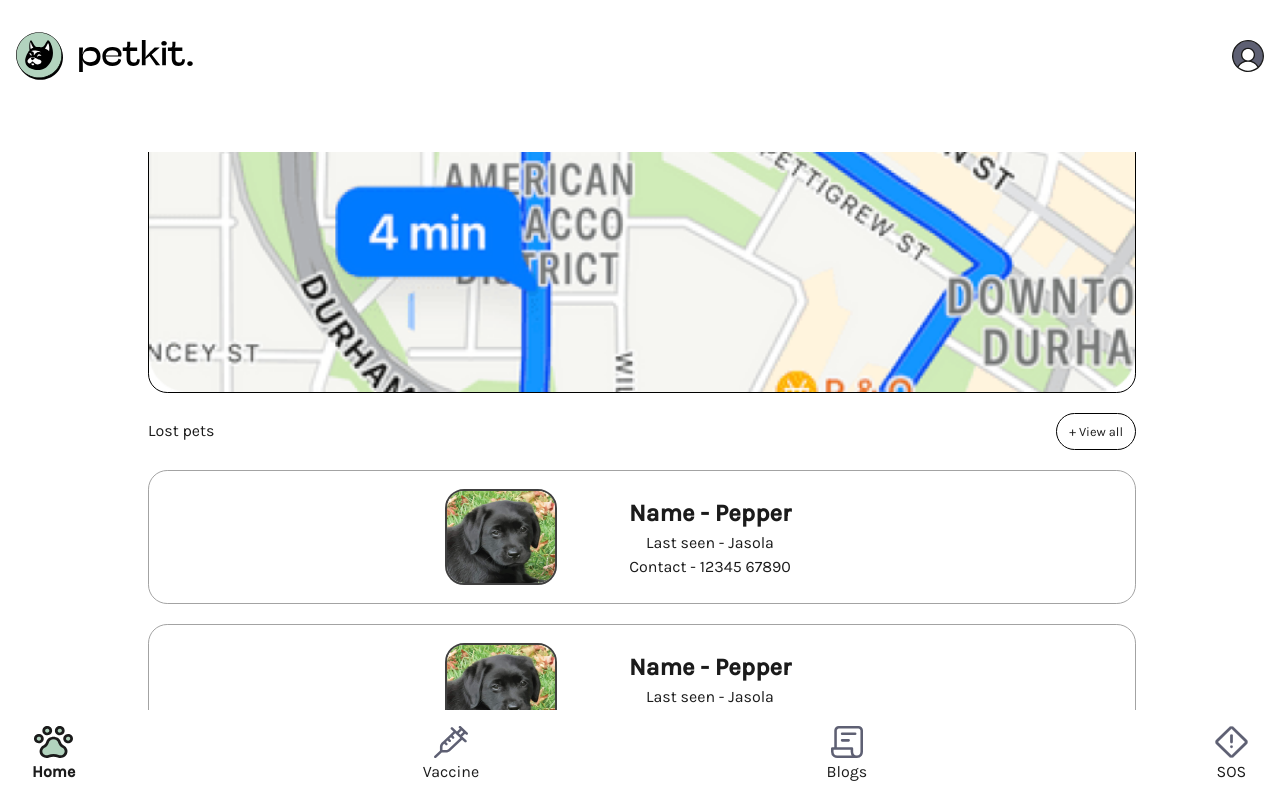
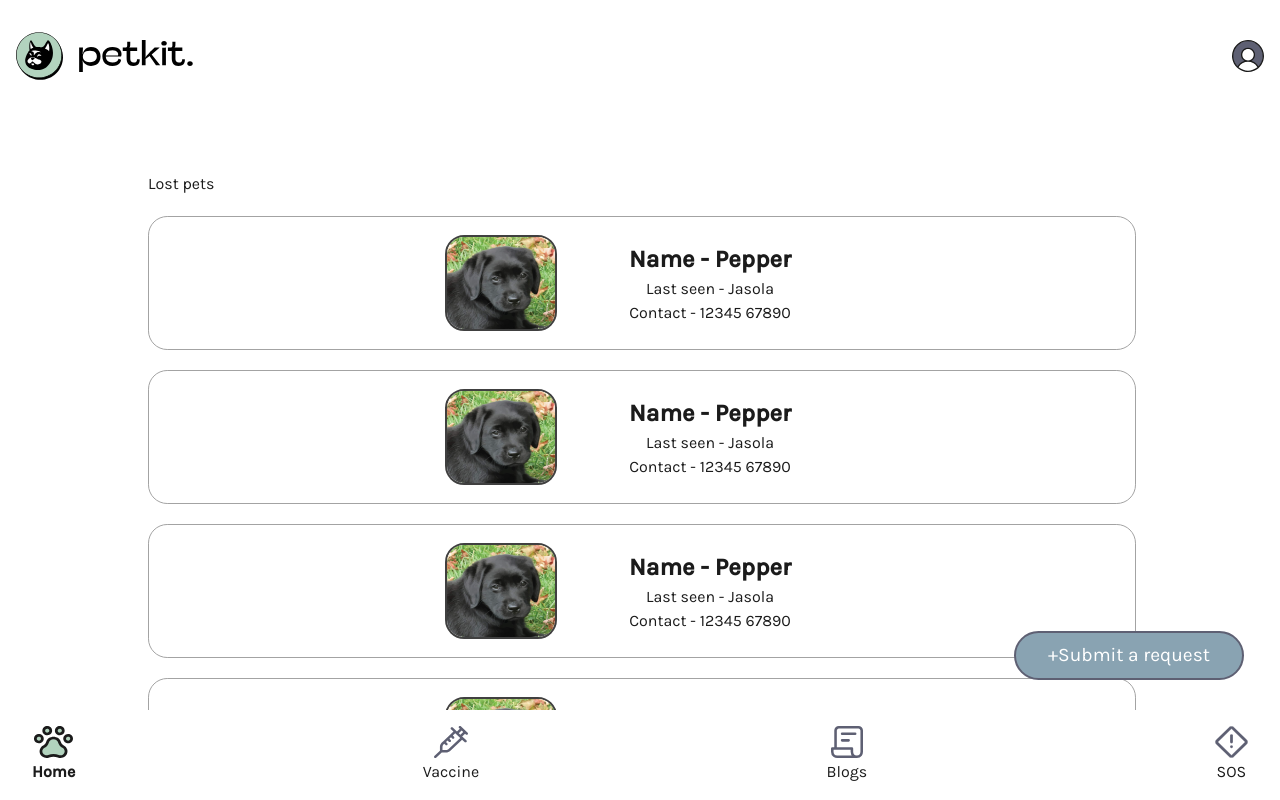
Before and after one commit to Ambujbhaskar/PetCareApp, a SvelteKit app in the folder frontend/: page /sos in a window 1280 px wide. Both pictures are taken after a click on the element "+ View all". Built offline with nearby package versions, Linux system fonts and the light colour scheme.

Commit message:
Update in SOS page

```diff
--- a/frontend/src/routes/Navbar.svelte
+++ b/frontend/src/routes/Navbar.svelte
@@ -1,16 +1,15 @@
 <script>
   let activeButton = "home";
   let state = {
-		"home" : "active",
-		"vaccine" : "idle",
-		"blogs" : "idle",
-		"sos" : "idle",
+    home: "active",
+    vaccine: "idle",
+    blogs: "idle",
+    sos: "idle",
   };
   $: page = state; //state mein se active page nikaal
 
   function changeState(button) {
-		if (button === activeButton)
-			return;
+    if (button === activeButton) return;
     state[button] = "active";
     state[activeButton] = "idle";
     activeButton = button;
@@ -19,41 +18,52 @@
 
 <nav class="navbar">
   <a class={state["home"] + "-navbar-button"} href="/">
+    <!-- svelte-ignore a11y-click-events-have-key-events -->
     <img
       src={"home-" + state["home"] + ".svg"}
       alt="home button"
-				on:click={() => {changeState("home")}}
-			>
+      on:click={() => {
+        changeState("home");
+      }}
+    />
     Home
   </a>
   <a class={state["vaccine"] + "-navbar-button"} href="/vaccine">
+    <!-- svelte-ignore a11y-click-events-have-key-events -->
     <img
       src={"vaccine-" + state["vaccine"] + ".svg"}
       alt="vaccine button"
-			on:click={() => {changeState("vaccine")}}
-		>
+      on:click={() => {
+        changeState("vaccine");
+      }}
+    />
     Vaccine
   </a>
   <a class={state["blogs"] + "-navbar-button"} href="/blogs">
+    <!-- svelte-ignore a11y-click-events-have-key-events -->
     <img
       src={"blogs-" + state["blogs"] + ".svg"}
       alt="blogs button"
-			on:click={() => {changeState("blogs")}}
-		>
+      on:click={() => {
+        changeState("blogs");
+      }}
+    />
     Blogs
   </a>
   <a class={state["sos"] + "-navbar-button"} href="/sos">
+    <!-- svelte-ignore a11y-click-events-have-key-events -->
     <img
       src={"sos-" + state["sos"] + ".svg"}
       alt="sos button"
-			on:click={() => {changeState("sos")}}
-		>
+      on:click={() => {
+        changeState("sos");
+      }}
+    />
     SOS
   </a>
 </nav>
 
 <style>
-
   .navbar {
     display: flex;
     justify-content: space-between;
@@ -72,7 +82,7 @@
     height: 2rem;
   }
 
-	.navbar .active-navbar-button{
+  .navbar .active-navbar-button {
     font-weight: bold;
   }
 </style>
--- a/frontend/src/routes/blogs/+page.svelte
+++ b/frontend/src/routes/blogs/+page.svelte
@@ -101,7 +101,7 @@
         </div>
       {:else}
         <div
-          class="flex items-center border-black border-2 w-[25rem] rounded-[20px]  h-[3rem] px-5
+          class="flex items-center border-black border-2 w-[25rem] rounded-[20px] h-[3rem] px-5
           transition duration-2000 ease-in-out"
         >
           <img src="./search_icon.svg" alt="Search" class="mr-4" />
@@ -113,7 +113,7 @@
         </div>
       {/if}
     </div>
-    <div class="flex justify-between items-center m-2 mt-6 mb-6 ">
+    <div class="flex justify-between items-center m-2 mt-6 mb-6">
       {#each tabs as tab, i}
         <!-- svelte-ignore a11y-click-events-have-key-events -->
         <div
--- a/frontend/src/routes/blogs/[slug]/+page.svelte
+++ b/frontend/src/routes/blogs/[slug]/+page.svelte
@@ -1,12 +1,18 @@
 <script>
   export let data;
+
+  $: title = data.title;
+  $: subHeading = data.subHeading;
+  $: image = data.image;
+  $: content = data.content;
+
   let bookMarked;
 </script>
 
 <section>
   <div>
     <div class="flex justify-between items-center">
-      <h1 class="text-[0.89rem] text-[#5E6073] mb-2 ml-1">{data.subHeading}</h1>
+      <h1 class="text-[0.89rem] text-[#5E6073] mb-2 ml-1">{subHeading}</h1>
       <!-- svelte-ignore a11y-click-events-have-key-events -->
       <img
         src={bookMarked ? "/bookmark-checked.svg" : "/bookmark-unchecked.svg"}
@@ -17,10 +23,10 @@
       />
     </div>
 
-    <img src={data.image} alt="Article Cover" />
+    <img src={image} alt="Article Cover" />
 
-    <h1 class="text-[1.3rem] mt-3 ml-1">{data.title}</h1>
-    <p class="mt-3 ml-1 whitespace-">{data.content}</p>
+    <h1 class="text-[1.3rem] mt-3 ml-1">{title}</h1>
+    <p class="mt-3 ml-1 whitespace-">{content}</p>
   </div>
 </section>
 
--- a/frontend/src/routes/sos/+page.svelte
+++ b/frontend/src/routes/sos/+page.svelte
@@ -1,26 +1,100 @@
-<section class="ml-1 flex flex-col ">
+<script>
+  import { setContext } from "svelte";
+
+  let viewAll = false;
+  import { v4 as uuidv4 } from "uuid";
+  let lostPets = [
+    {
+      id: uuidv4(),
+      name: "Pepper",
+      location: "Jasola",
+      contact: "12345 67890",
+      imgSrc: "/dog.png",
+    },
+    {
+      id: uuidv4(),
+      name: "Pepper",
+      location: "Jasola",
+      contact: "12345 67890",
+      imgSrc: "/dog.png",
+    },
+    {
+      id: uuidv4(),
+      name: "Pepper",
+      location: "Jasola",
+      contact: "12345 67890",
+      imgSrc: "/dog.png",
+    },
+    {
+      id: uuidv4(),
+      name: "Pepper",
+      location: "Jasola",
+      contact: "12345 67890",
+      imgSrc: "/dog.png",
+    },
+    {
+      id: uuidv4(),
+      name: "Pepper",
+      location: "Jasola",
+      contact: "12345 67890",
+      imgSrc: "/dog.png",
+    },
+    {
+      id: uuidv4(),
+      name: "Pepper",
+      location: "Jasola",
+      contact: "12345 67890",
+      imgSrc: "/dog.png",
+    },
+    {
+      id: uuidv4(),
+      name: "Pepper",
+      location: "Jasola",
+      contact: "12345 67890",
+      imgSrc: "/dog.png",
+    },
+  ];
+  setContext("SOS_LOST_PETS", lostPets);
+</script>
+
+<section class="ml-1 flex flex-col transition-all duration-200">
+  {#if !viewAll}
     <h2 class="mb-5">Nearby vet clinics</h2>
     <img
       src="/map.png"
       alt="Map"
       class="border-[0.12rem] border-black rounded-[1.2rem]"
     />
+  {/if}
   <div class="flex justify-between items-center mt-5">
     <h2>Lost pets</h2>
+    <!-- svelte-ignore a11y-click-events-have-key-events -->
+    {#if !viewAll}
       <div
         class="border-[0.12rem] border-black rounded-[1.2rem] text-[0.8rem] p-2 px-3 flex justify-center
-      items-center cursor-pointer"
+      items-center cursor-pointer hover:scale-98 active:scale-95 transition-all duration-200"
+        on:click={() => {
+          viewAll = !viewAll;
+        }}
       >
         + View all
       </div>
+    {/if}
   </div>
 
-  <div class="flex flex-col gap-5 justify-between items-center mt-5">
+  <!-- lost dogs -->
+
+  <div
+    class="flex flex-col gap-5 justify-between items-center mt-5 transition-all duration-200 delay-500"
+  >
+    {#each lostPets as pets, i}
+      <a href={`/sos/${pets.id}`} data-sveltekit-noscroll class="w-full">
+        {#if i <= 2 && !viewAll}
           <div
             class="border-[0.12rem] rounded-[1.2rem] border-neutral-400 flex justify-center px-5 items-center w-full p-4"
           >
             <img
-        src="/dog.png"
+              src={pets.imgSrc}
               alt="dog"
               class="w-[7rem] h-[6rem] border-[0.125rem] rounded-[1.2rem] border-neutral-700"
             />
@@ -28,16 +102,19 @@
             <div
               class="flex flex-col justify-evenly items-center ml-[4rem] mr-[2.5rem] p-2"
             >
-        <div class="font-bold text-[1.5rem]">Name - Pepper</div>
-        <div class="">Last seen - Jasola</div>
-        <div>Contact - 12345 67890</div>
+              <div class="font-bold text-[1.5rem]">Name - {pets.name}</div>
+              <div class="">Last seen - {pets.location}</div>
+              <div>Contact - {pets.contact}</div>
             </div>
           </div>
+        {/if}
+
+        {#if viewAll}
           <div
             class="border-[0.12rem] rounded-[1.2rem] border-neutral-400 flex justify-center px-5 items-center w-full p-4"
           >
             <img
-        src="/dog.png"
+              src={pets.imgSrc}
               alt="dog"
               class="w-[7rem] h-[6rem] border-[0.125rem] rounded-[1.2rem] border-neutral-700"
             />
@@ -45,27 +122,20 @@
             <div
               class="flex flex-col justify-evenly items-center ml-[4rem] mr-[2.5rem] p-2"
             >
-        <div class="font-bold text-[1.5rem]">Name - Pepper</div>
-        <div class="">Last seen - Jasola</div>
-        <div>Contact - 12345 67890</div>
+              <div class="font-bold text-[1.5rem]">Name - {pets.name}</div>
+              <div class="">Last seen - {pets.location}</div>
+              <div>Contact - {pets.contact}</div>
             </div>
           </div>
+        {/if}
+      </a>
+    {/each}
+  </div>
+
+  <!-- Submit a request -->
   <div
-      class="border-[0.12rem] rounded-[1.2rem] border-neutral-400 flex justify-center px-5 items-center w-full p-4"
+    class="fixed right-9 bottom-[7.5rem] py-2 px-8 rounded-[2rem] bg-[var(--color-request)] text-[var(--color-bg)] border-2 border-[var(--color-text-secondary)] text-[1.2rem] cursor-pointer hover:scale-98 active:scale-95 transition-all duration-200"
   >
-      <img
-        src="/dog.png"
-        alt="dog"
-        class="w-[7rem] h-[6rem] border-[0.125rem] rounded-[1.2rem] border-neutral-700"
-      />
-
-      <div
-        class="flex flex-col justify-evenly items-center ml-[4rem] mr-[2.5rem] p-2"
-      >
-        <div class="font-bold text-[1.5rem]">Name - Pepper</div>
-        <div class="">Last seen - Jasola</div>
-        <div>Contact - 12345 67890</div>
-      </div>
-    </div>
+    +Submit a request
   </div>
 </section>
--- /dev/null
+++ b/frontend/src/routes/sos/[slug]/+page.svelte
@@ -0,0 +1,13 @@
+<script>
+  import { getContext } from "svelte";
+
+  let lostPets = getContext("SOS_LOST_PETS");
+</script>
+
+<section>
+  {#if lostPets !== undefined}
+    {#each lostPets as pet, i}
+      <div>{pet.name}</div>
+    {/each}
+  {/if}
+</section>
--- /dev/null
+++ b/frontend/src/routes/sos/load.svelte
@@ -0,0 +1,56 @@
+<script>
+  import { setContext } from "svelte";
+  import { v4 as uuidv4 } from "uuid";
+  let lostPets = [
+    {
+      id: uuidv4(),
+      name: "Pepper",
+      location: "Jasola",
+      contact: "12345 67890",
+      imgSrc: "/dog.png",
+    },
+    {
+      id: uuidv4(),
+      name: "Pepper",
+      location: "Jasola",
+      contact: "12345 67890",
+      imgSrc: "/dog.png",
+    },
+    {
+      id: uuidv4(),
+      name: "Pepper",
+      location: "Jasola",
+      contact: "12345 67890",
+      imgSrc: "/dog.png",
+    },
+    {
+      id: uuidv4(),
+      name: "Pepper",
+      location: "Jasola",
+      contact: "12345 67890",
+      imgSrc: "/dog.png",
+    },
+    {
+      id: uuidv4(),
+      name: "Pepper",
+      location: "Jasola",
+      contact: "12345 67890",
+      imgSrc: "/dog.png",
+    },
+    {
+      id: uuidv4(),
+      name: "Pepper",
+      location: "Jasola",
+      contact: "12345 67890",
+      imgSrc: "/dog.png",
+    },
+    {
+      id: uuidv4(),
+      name: "Pepper",
+      location: "Jasola",
+      contact: "12345 67890",
+      imgSrc: "/dog.png",
+    },
+  ];
+  setContext("SOS_LOST_PETS", lostPets);
+</script>
--- a/frontend/src/routes/styles.css
+++ b/frontend/src/routes/styles.css
@@ -17,8 +17,10 @@
 	--color-border: #1B1B1B;
 	--color-disabled: #F2F4D1;
 	--color-enabled: #B2D3BE;
+	--color-request: #89A3B2;
 	--color-text-primary: #1B1B1B;
 	--color-text-secondary: #5E6073;
+
 
 	--radius-large: 14px;
 	--radius-small: 7px;
--- /dev/null
+++ b/package.json
@@ -0,0 +1,5 @@
+{
+  "dependencies": {
+    "uuid": "^9.0.0"
+  }
+}
```
Also changed, not shown: 1 other file (tests, documents, lock files or other folders). Lines whose indentation alone changed are shown as unchanged.
